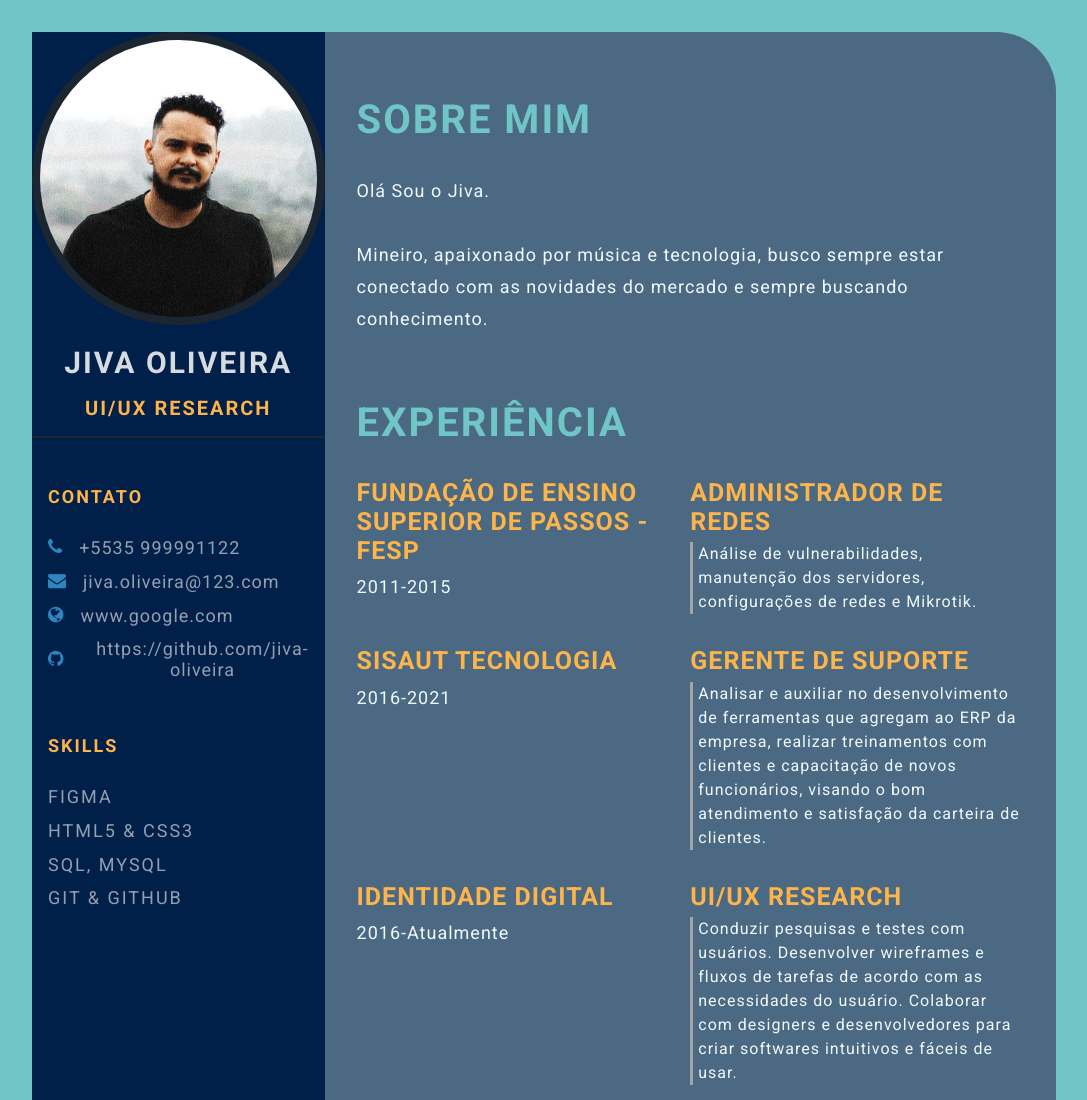
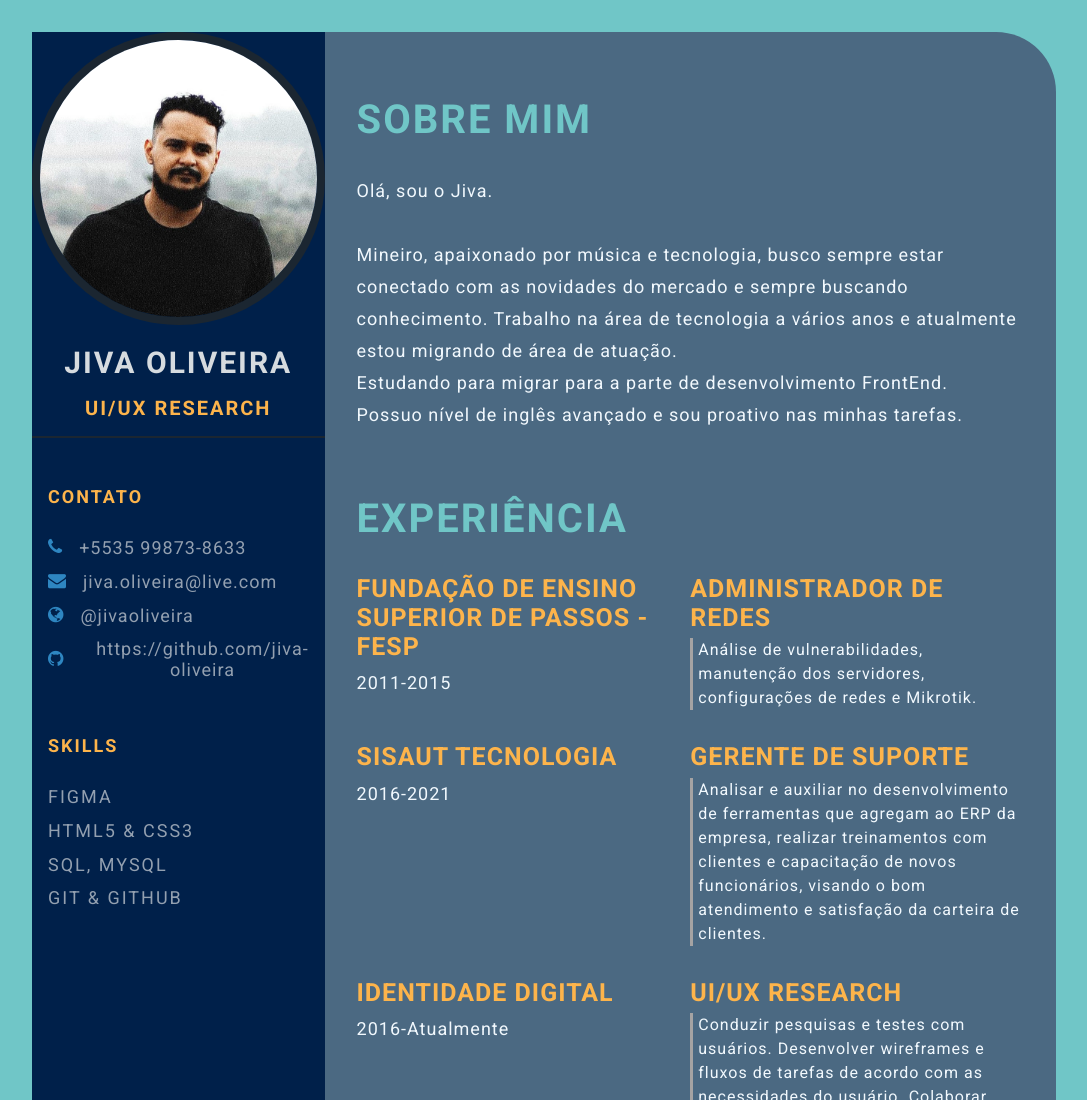
Before and after one commit to jiva-oliveira/jiva-oliveira.github.io, a plain HTML site: page index.html in a window 1280 px wide. Shown: the top 1100 px of the page, without its empty margins (96-1183 px from the left). Drawn offline with Linux system fonts and the light colour scheme.

Commit message:
Atualizando os dados

```diff
--- a/index.html
+++ b/index.html
@@ -31,11 +31,11 @@
                 <div class="contact-info">
                     <p class="left-title">Contato</p>
                     <ul>
-                        <li><i class="fa fa-phone"></i>+5535 999991122
+                        <li><i class="fa fa-phone"></i>+5535 99873-8633
                         </li>
-                        <li><i class="fa fa-envelope"></i>jiva.oliveira@123.com
+                        <li><i class="fa fa-envelope"></i>jiva.oliveira@live.com
                         </li>
-                        <li><i class="fa fa-globe"></i>www.google.com
+                        <li><i class="fa fa-globe"></i>@jivaoliveira
                         </li>
                         <li><i class="fa fa-github"></i>https://github.com/jiva-oliveira
                         </li>
@@ -67,10 +67,12 @@
                 <section class="about gap">
                     <div class="right-title">Sobre Mim</div>
                     <p class="about-me-contents">
-                        Olá Sou o Jiva.<br>
+                        Olá, sou o Jiva.<br>
                         <br> Mineiro, apaixonado por música e tecnologia, busco sempre estar conectado com as novidades
                         do mercado e sempre buscando conhecimento.
-                        <br>
+                        Trabalho na área de tecnologia a vários anos e atualmente estou migrando de área de atuação.
+                        <br>Estudando para migrar para a parte de desenvolvimento FrontEnd.
+                        <br> Possuo nível de inglês avançado e sou proativo nas minhas tarefas.
                     </p>
                 </section>
                 <!-- end about me -->
```
